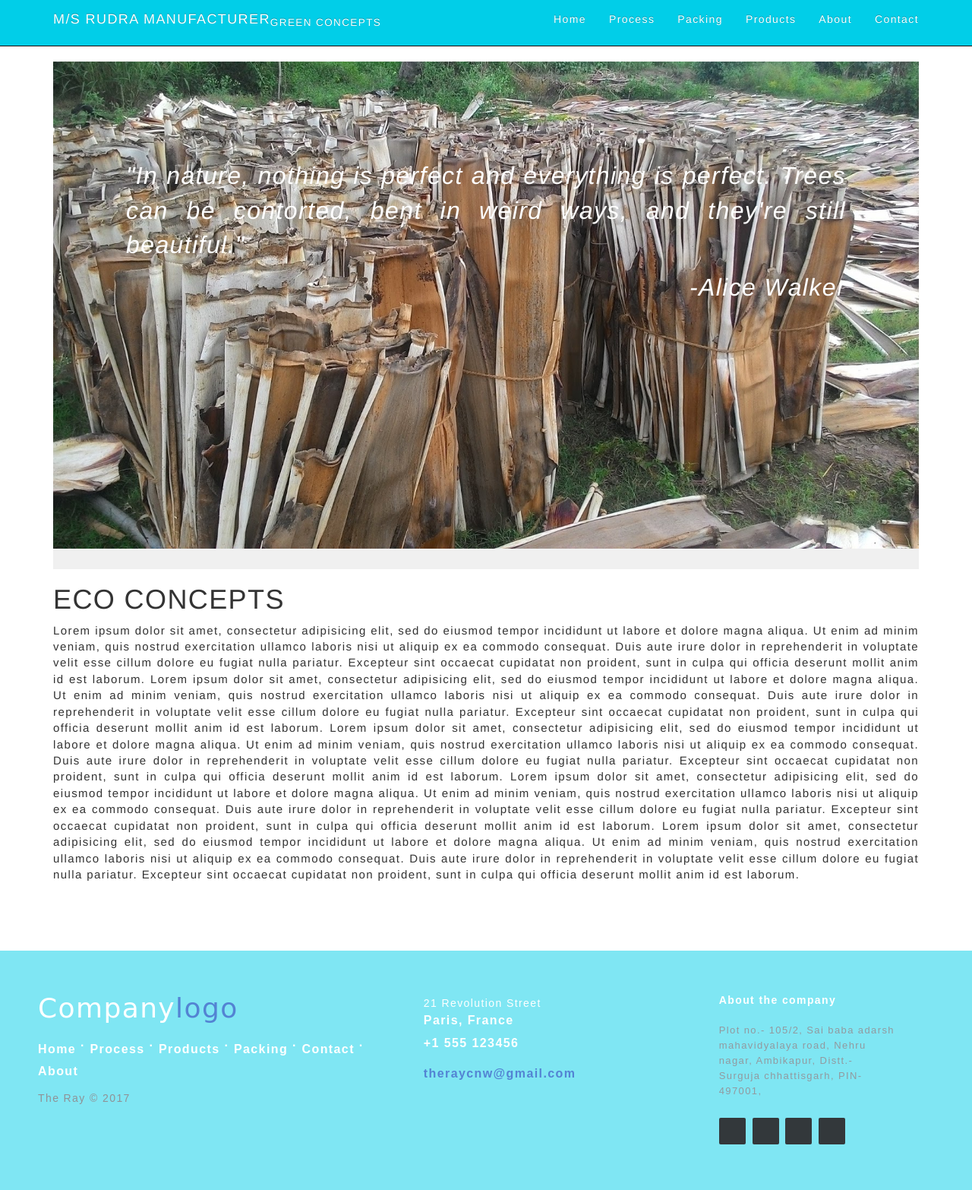
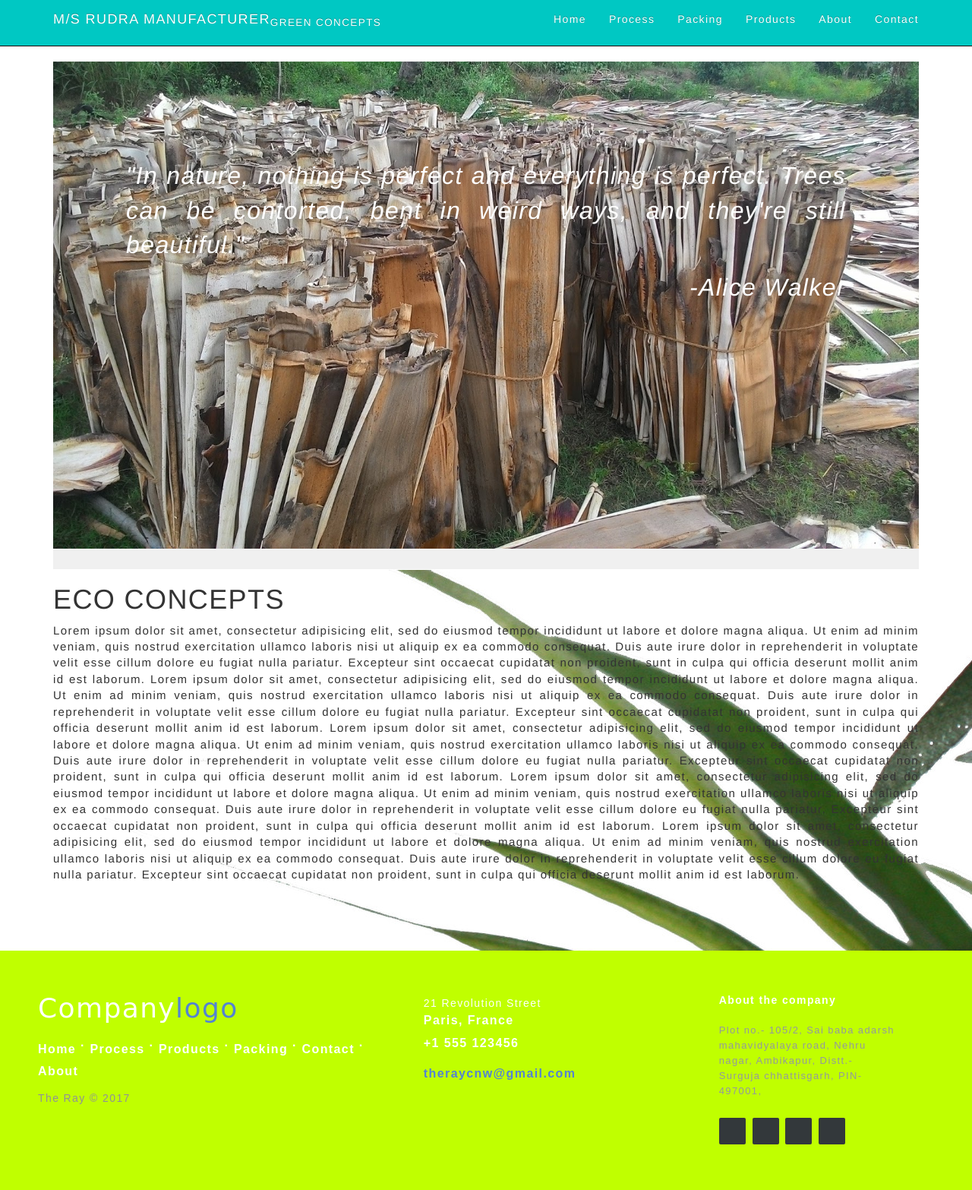
Before and after one commit to ranand16/envWebb, a PHP site: page /index.php in a window 1280 px wide. Shown: the whole page at 76% size. Run offline with PHP 8.4, Linux system fonts and the light colour scheme.

Commit message:
color commit2

```diff
--- a/css/footer.css
+++ b/css/footer.css
@@ -2,7 +2,7 @@ footer{
 	bottom: 0;
 }
 .my_footer{
-	background:rgba(1, 206, 232, 0.5);
+	background-color:rgb(192, 255, 0);
 	box-shadow: 0 1px 1px 0 rgba(0, 0, 0, 0.12);
 	box-sizing: border-box;
 	width: 100%;
--- a/includes/header.php
+++ b/includes/header.php
@@ -1,11 +1,11 @@
-<header role="banner" class="navbar navbar-static-top navbar-inverse"  style="background:#01CEE8;">
+<header role="banner" class="navbar navbar-static-top navbar-inverse"  style="background:rgb(0, 200, 195);">
   <div class="container">
     <div class="navbar-header">
       <a class="navbar-brand brnd" href="index.php"><font color="white">M/S RUDRA MANUFACTURER<sub>GREEN CONCEPTS</sub></font></a>
       <button data-toggle="collapse-side" data-target=".side-collapse" data-target-2=".side-collapse-container" type="button" class="navbar-toggle pull-left"><span class="icon-bar"></span><span class="icon-bar"></span><span class="icon-bar"></span></button>
     </div>
     <div class="navbar-inverse side-collapse in">
-      <nav role="navigation" class="navbar-collapse" style="background:#01CEE8;">
+      <nav role="navigation" class="navbar-collapse" style="background:rgb(0, 200, 195);">
         <ul class="nav navbar-nav navbar-right">
          <li><a href="index.php"><font color="white">Home</font></a></li>
          <li><a href="Process.php"><font color="white">Process</font></a></li>
--- a/index.php
+++ b/index.php
@@ -1,7 +1,7 @@
 <!DOCTYPE html>
 <html>
   <?php include("includes/head.php"); ?>
-  <body>
+  <body style="  background: url('images/Laura-Ashley-Home-Areca-Palm-Tree-in-Pot.jpg');">
     <?php include("includes/header.php"); ?>
     <div class="container">
       <div class="">
```
